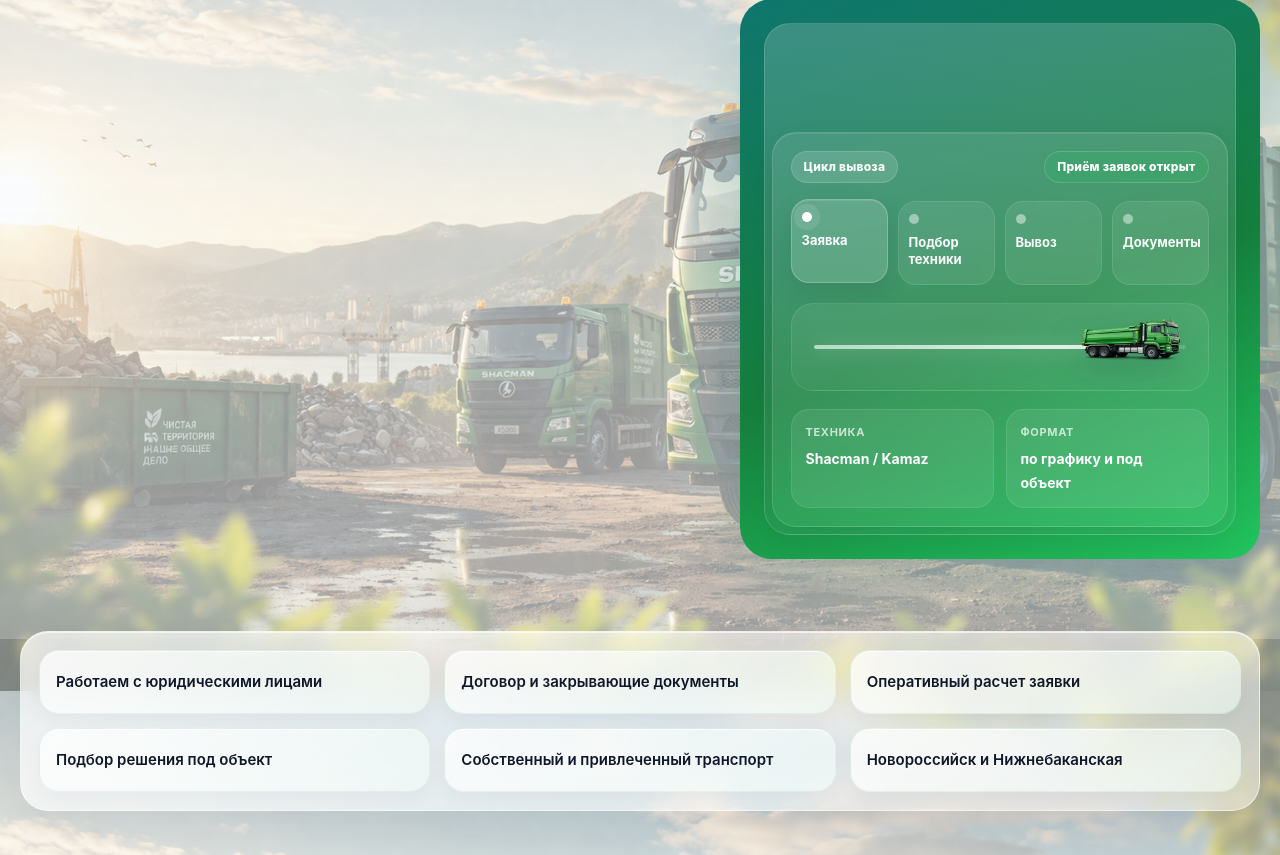
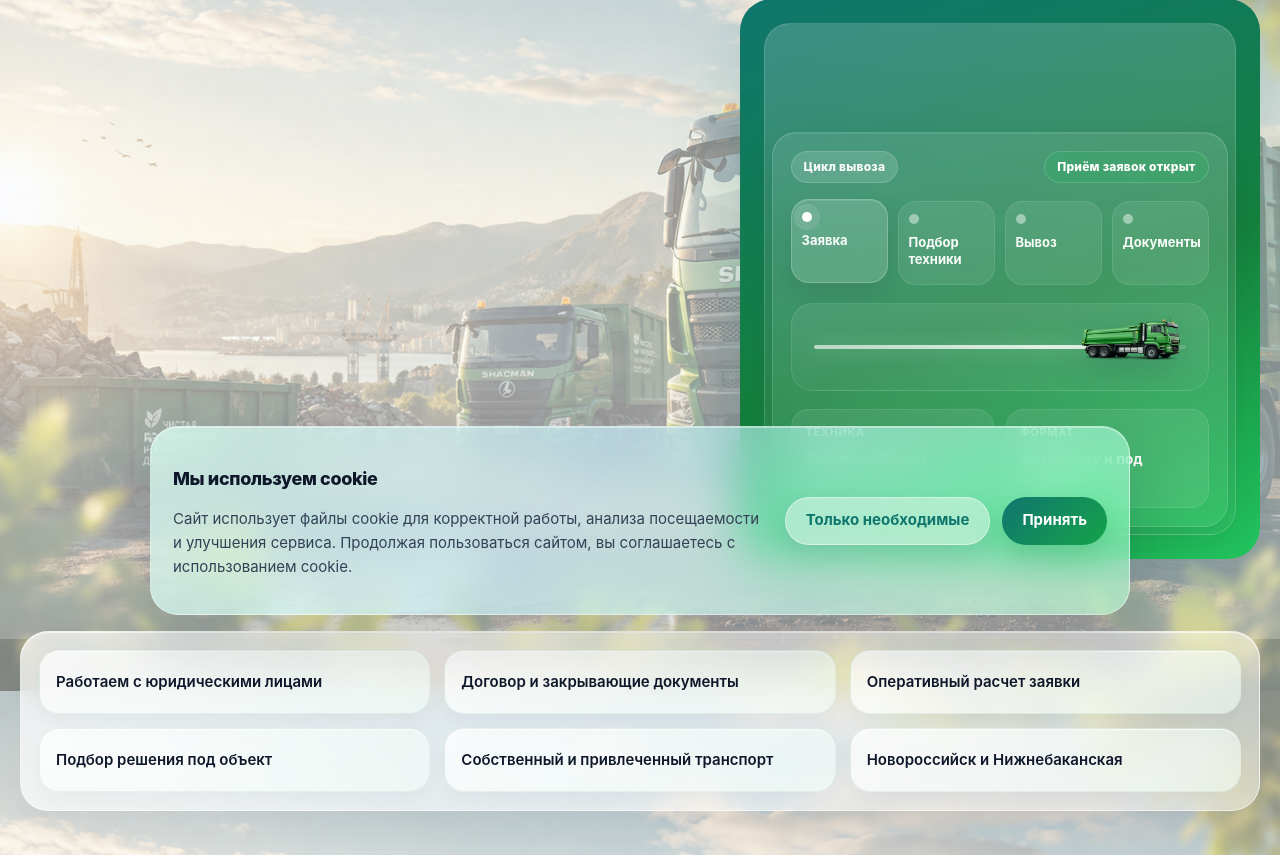
Before and after one commit to newbieSmollett/bakanka-site, a Django app: template home/templates/home/home_page.html in a window 1280 px wide. Shown: the part 161-1016 px from the top of the page. Run offline with Django 5.2, Linux system fonts and the light colour scheme; the template is opened without the code that fills it, so the values that code supplies are empty; parts of the project's set-up code (start-up, migrations or seed data) failed here and were passed over.

Commit message:
Restore cookie consent banner

```diff
--- a/core/templates/core/base.html
+++ b/core/templates/core/base.html
@@ -114,6 +114,40 @@
         </div>
     </footer>
 
+    <div id="cookie-consent" class="cookie-consent" hidden>
+        <div class="cookie-consent__inner">
+            <div class="cookie-consent__content">
+                <p class="cookie-consent__title">
+                    Мы используем cookie
+                </p>
+
+                <p class="cookie-consent__text">
+                    Сайт использует файлы cookie для корректной работы, анализа посещаемости
+                    и улучшения сервиса. Продолжая пользоваться сайтом, вы соглашаетесь
+                    с использованием cookie.
+                </p>
+            </div>
+
+            <div class="cookie-consent__actions">
+                <button
+                    type="button"
+                    id="cookie-decline"
+                    class="cookie-consent__btn cookie-consent__btn--ghost"
+                >
+                    Только необходимые
+                </button>
+
+                <button
+                    type="button"
+                    id="cookie-accept"
+                    class="cookie-consent__btn cookie-consent__btn--primary"
+                >
+                    Принять
+                </button>
+            </div>
+        </div>
+    </div>
+
     {% block extra_js %}
     <script>
         window.addEventListener('load', function () {
```
Lines whose indentation alone changed are shown as unchanged.
